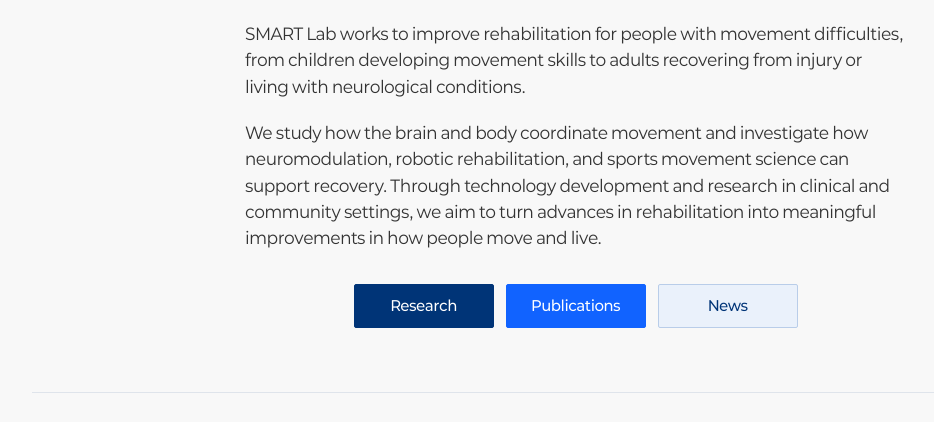
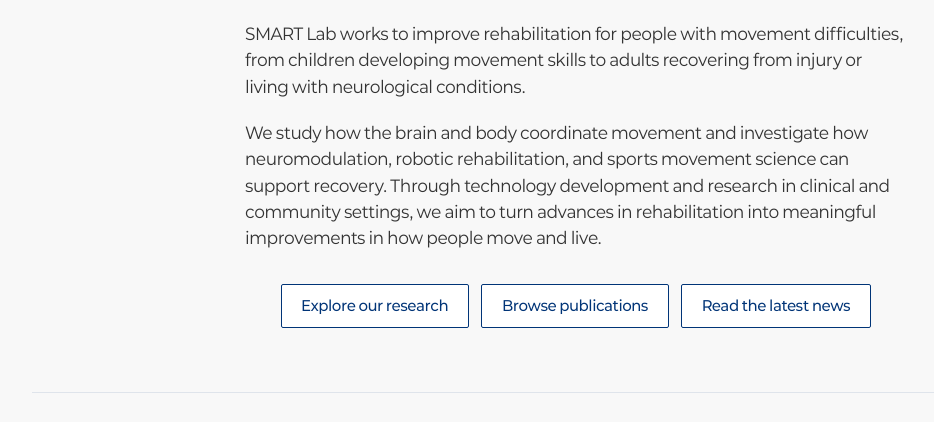
Before and after one commit to yonsei-smartlab/yonsei-smartlab.github.io, an Astro site: page / in a window 1280 px wide. Shown: the part 339-761 px from the top of the page, without its empty margins (64-998 px from the left). Built offline with nearby package versions, Linux system fonts and the light colour scheme; Astro itself is replaced by a stand-in of ours.

Commit message:
Use white navy-bordered homepage buttons with natural action labels

```diff
--- a/src/pages/index.astro
+++ b/src/pages/index.astro
@@ -18,7 +18,7 @@
         <h1>{site.name}</h1>
         <p class="institute-name">{site.fullName}</p>
         <div class="hero-description hero-description-reading">{introParagraphs.map(paragraph => <p>{paragraph}</p>)}</div>
-        <div class="hero-actions homepage-actions"><a class="button research-button" href="/research/">Research</a><a class="button publications-button" href="/publications/">Publications</a><a class="button news-button" href="/news/">News</a></div>
+        <div class="hero-actions homepage-actions"><a class="button" href="/research/">Explore our research</a><a class="button" href="/publications/">Browse publications</a><a class="button" href="/news/">Read the latest news</a></div>
       </div>
       <div class="research-process">
         <ol class="process-steps">{site.researchSteps.map((step, index) => <li><span class="step-number" aria-hidden="true">{String(index + 1).padStart(2, '0')}</span><h2>{step.title}</h2><p>{step.description}</p></li>)}</ol>
@@ -36,22 +36,12 @@
 <style>
   .homepage-actions .button {
     min-width: 140px;
+    background: #fff;
+    border-color: var(--brand);
+    color: var(--brand);
     transition: background-color 160ms ease, border-color 160ms ease;
   }
-  .research-button {
-    background: var(--brand);
-    border-color: var(--brand);
-    color: #fff;
-  }
-  .research-button:hover { background: var(--brand-strong); border-color: var(--brand-strong); color: #fff; }
-  .publications-button {
-    background: var(--brand-hover);
-    border-color: var(--brand-hover);
-    color: #fff;
-  }
-  .publications-button:hover { background: #004bd9; border-color: #004bd9; color: #fff; }
-  .news-button { background: #eaf1fb; border-color: #b9cde9; color: var(--brand); }
-  .news-button:hover { background: #dce8f8; border-color: #94b2db; color: var(--brand); }
+  .homepage-actions .button:hover { background: #f3f6fa; border-color: var(--brand); color: var(--brand); }
   .homepage-actions .button:focus-visible {
     outline: 2px solid var(--brand-hover);
     outline-offset: 3px;
```
